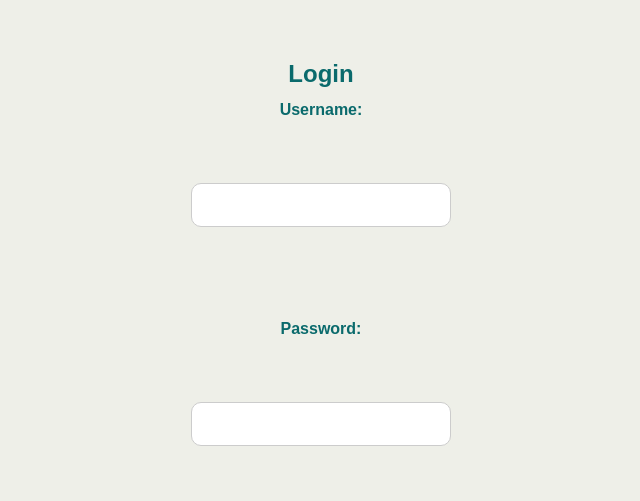
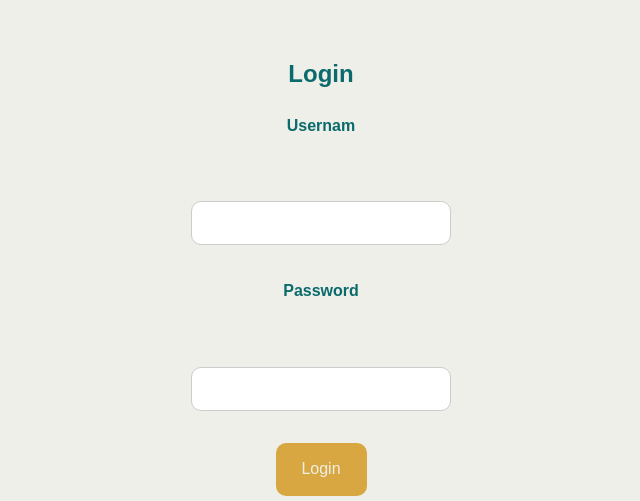
Before and after one commit to EHB-MCT/App_Say-No-o-Compass-MarijkeVandenEede, a plain HTML site: page login.html in a window 1280 px wide. Shown: the part 299-800 px from the top of the page, without its empty margins (319-959 px from the left). Drawn offline with Linux system fonts and the light colour scheme.

Commit message:
login final

```diff
--- a/CSS/Stylesheet.css
+++ b/CSS/Stylesheet.css
@@ -66,13 +66,17 @@ nav a:hover{
 /* FORMS */
 
 form{
-    display:flex;
-    flex-direction:column;
-    gap:15px;
+    display: flex;
+    flex-direction: column;
+    gap: 16px;
 }
 
+form .btn{
+    margin-top: 16px;
+}
 label{
-    font-weight:bold;
+    margin-top: 16px;
+    font-weight: 600;
 }
 
 input,
@@ -82,7 +86,8 @@ textarea{
     border:1px solid #ccc;
     border-radius:10px;
 
-    font-size:1rem;
+    font-size:16px;
+    box-sizing: border-box;
 }
 
 /* BUTTONS */
--- a/login.html
+++ b/login.html
@@ -28,19 +28,19 @@
             <h2>Login</h2>
 
             <form action="/submit-login" method="post">
-                <label for="username">Username:</label><br>
-                <input type="text" id="username" name="username" required><br><br>
+                <!-- TODO: Replace the <label for="email">Email:</label><br> -->
+                <label for="username">Usernam</label><br>
+                <input type="text" id="username" name="username" required>
 
-                <label for="password">Password:</label><br>
-                <input type="password" id="password" name="password" required><br><br>
+                <label for="password">Password</label><br>
+                <input type="password" id="password" name="password" required>
 
                 <!-- <input type="submit" value="Login"> -->
-                <a href="./mood.html" class="btn">
-                    Login
-                </a>
+                <!-- TODO: Replace this link with a real submit button when backend is implemented -->
+                <a href="./mood.html" class="btn">Login</a>
             </form>
 
-            <p>Don't have an account? <a href="/register.html">Register</a></p>
+            <p>Don't have an account? <a href="./register.html">Create an account</a></p>
 
         </section>
 
```
Also changed, not shown: register.html (+6 -2 lines).
